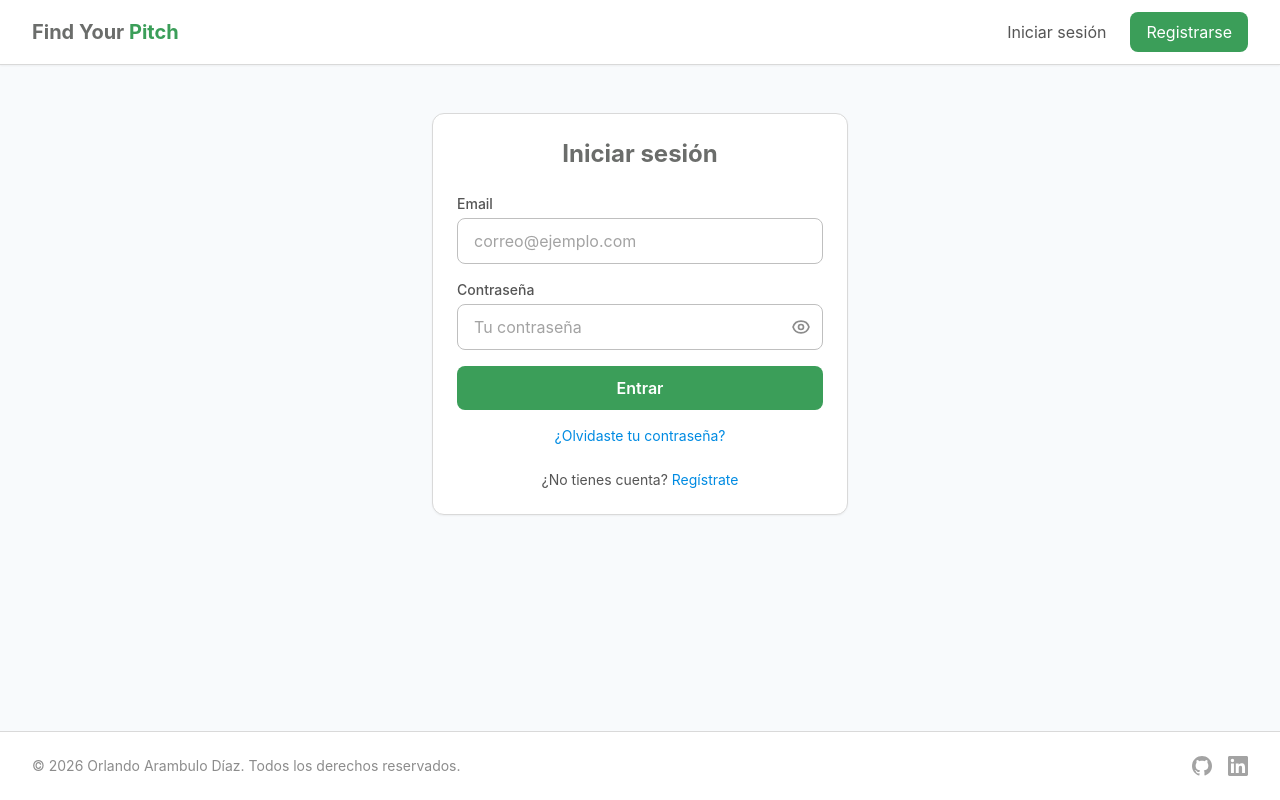
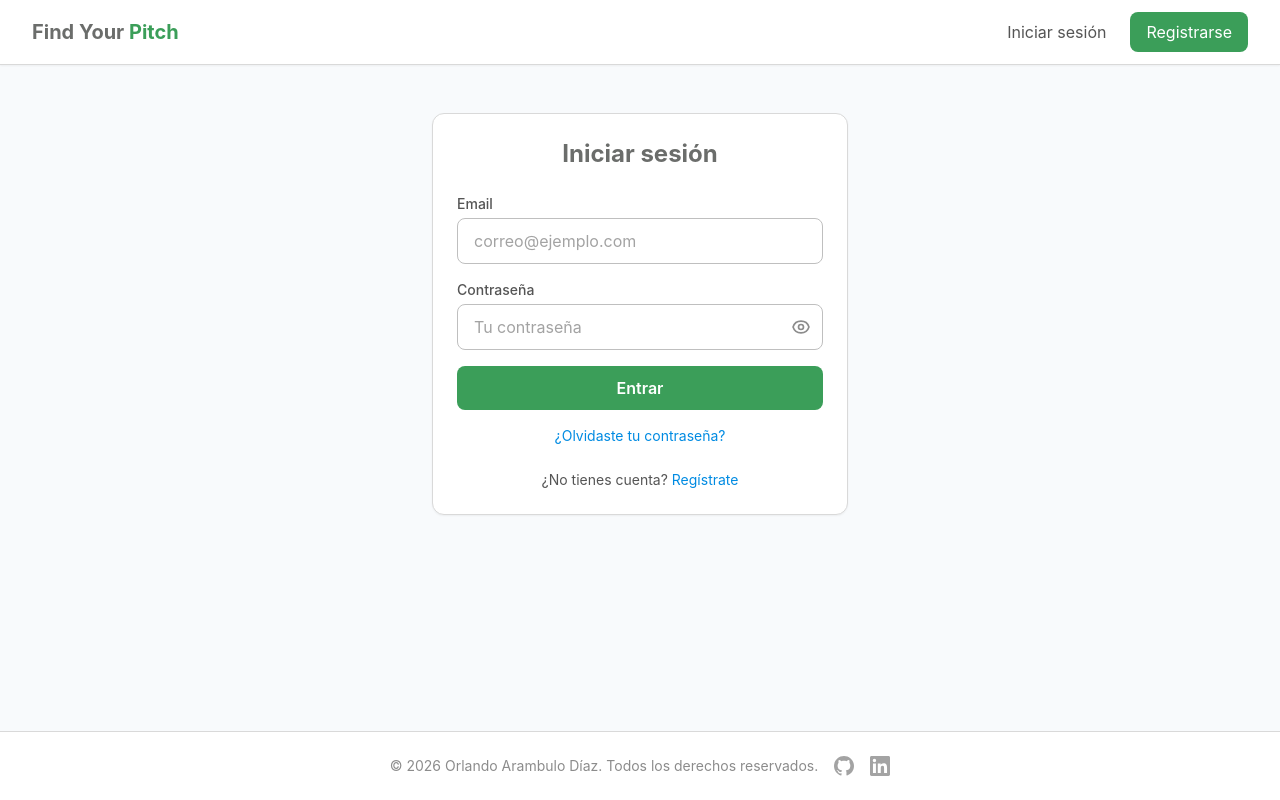
Before and after one commit to orlaa24adDEV/find-your-pitch, a React (Vite) app in the folder frontend/: page /login in a window 1280 px wide. Built offline with nearby package versions, Linux system fonts and the light colour scheme; no server answers.

Commit message:
fix: footer centrado y cards responsive en admin usuarios

```diff
--- a/frontend/src/components/Footer.tsx
+++ b/frontend/src/components/Footer.tsx
@@ -1,7 +1,7 @@
 const Footer = () => (
   <footer className="bg-white border-t border-ink-100 mt-auto">
     <div className="max-w-7xl mx-auto px-4 sm:px-6 lg:px-8 py-6">
-      <div className="flex flex-col sm:flex-row items-center justify-between gap-4">
+      <div className="flex flex-col sm:flex-row items-center justify-center gap-4">
         <p className="text-ink-400 text-sm">
           &copy; {new Date().getFullYear()} Orlando Arambulo Díaz. Todos los derechos reservados.
         </p>
--- a/frontend/src/pages/Admin.tsx
+++ b/frontend/src/pages/Admin.tsx
@@ -587,7 +587,7 @@
           {/* Users table */}
           <div className="space-y-3">
             {users.map((user) => (
-              <Card key={user.id} className="flex items-center justify-between gap-4">
+              <Card key={user.id} className="flex flex-col sm:flex-row sm:items-center justify-between gap-3">
                 <div className="flex-1 min-w-0">
                   <div className="flex items-center gap-3 mb-1">
                     <h3 className="font-semibold text-ink truncate">{user.name}</h3>
```
